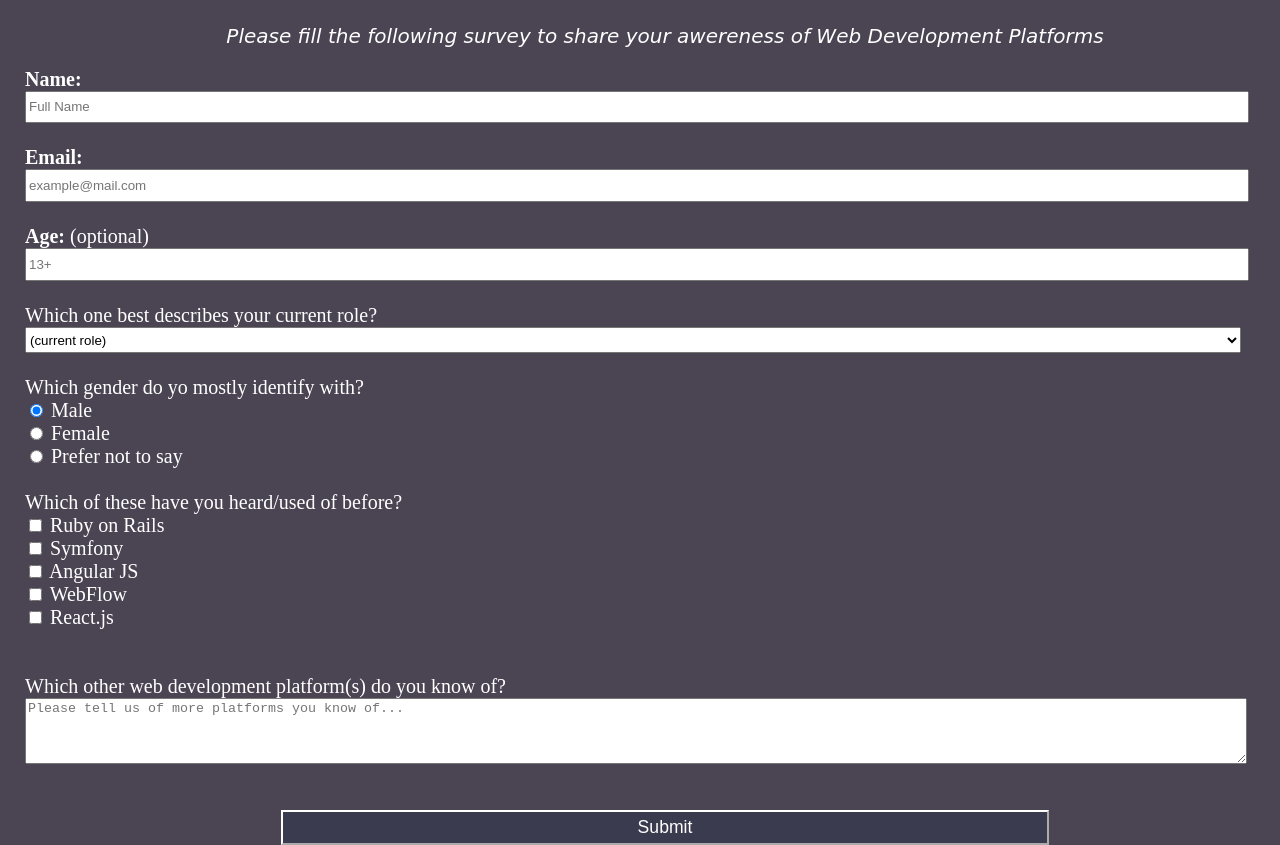
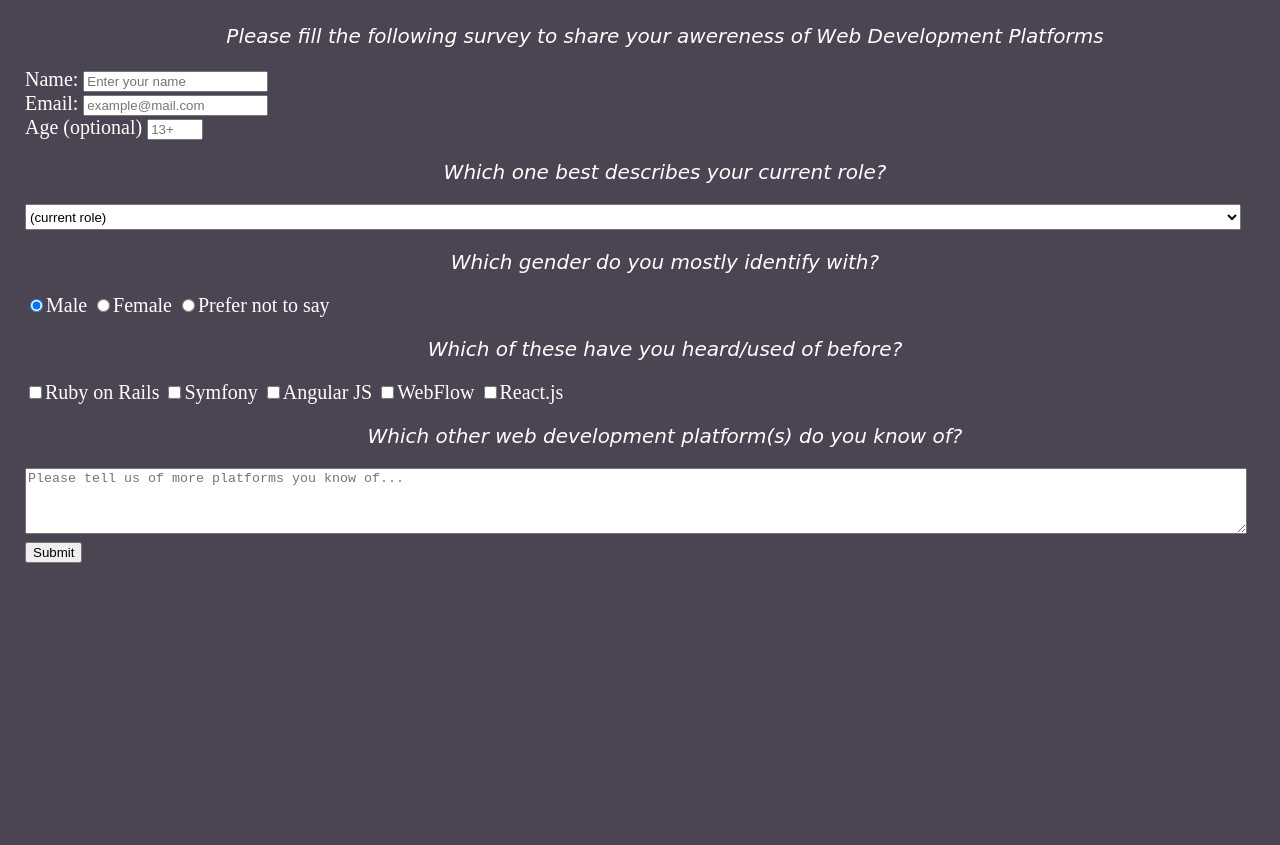
Before and after one commit to don-z3r0/freeCodeCamp-Survey-Form, a plain HTML site: page index.html in a window 1280 px wide. Shown: the part 77-922 px from the top of the page. After the commit the page ends 852 px from the top, so only its background shows below. Drawn offline with Linux system fonts and the light colour scheme.

Commit message:
Update index.html

```diff
--- a/index.html
+++ b/index.html
@@ -2,31 +2,41 @@
 <html>
   <head>
     <title>Web Development Platforms Survey Form</title>
-    <meta charset="utf-8" />
-    <meta name="viewport" content="width=device-width, initial-scale=1.0" />
+    <meta charset="utf-8">
+    <meta name="viewport" content="width=device-width, initial-scale=1.0">
     <link href="styles.css" rel="stylesheet" type="text/css" />
   </head>
   <body>
-    <div id="heading">
-    <h1 id="title">Web Development Platforms Survey Form</h1>
-    <p id="description">Please fill the following survey to share your awereness of Web Development Platforms</p>
+    <div class="cointainer">
+      <header class="header">
+        <h1 id="title">
+          Web Development Platforms Survey Form
+        </h1>
+        <p id="desc">
+          Please fill the following survey to share your awereness of Web Development Platforms
+        </p>
+      </header>
+      <form id="survey-form">
+        <div class="form-group">
+          <label id="name-label" for="name">Name:
+          </label>
+          <input id="name" class="form-control" type="text" name="name" placeholder="Enter your name" required="">
         </div>
-    <div id="main">
-    <form id="survey-form">
-      <div id="input-fields">
-        <label id="name-label"><b>Name:</b></label>
-        <input id="name" type="name" name="name" class="form" required placeholder="Full Name"/><br>
-        <br>
-       <label id="email-label"><b>Email:</b></label>
-          <input id="email" type="email" name="email" class="form" required placeholder="example@mail.com"/><br>
-          <br>
-        <label id="number-label"><b>Age:</b> (optional)</label>
-         <input id="number" type="number" name="number" class="form" min="5" max="99" placeholder="13+"/><br>
+        <div class="form-group">
+          <label id="email-label" for="email">Email:
+          </label>
+          <input id="email" class="form-control" type="email" name="emal" placeholder="example@mail.com" required="">
         </div>
-      <div id="dropdown-div"><br>
-        <label id="dropdown-label">Which one best describes your current role?</label>
-          <select id="dropdown" name="role" class="form">
-            <option value="0">(current role)</option>
+        <div class="form-group">
+          <label id="number-label" for="number">Age
+            <span class="clue">(optional)</span>
+          </label>
+          <input id="number" class="form-control" type="number" name="age" min="10" max="99" placeholder="13+">
+        </div>
+        <div class="form-group">
+          <p>Which one best describes your current role?</p>
+          <select id="dropdown" class="form-control" name="role" required="">
+            <option disabled="" selected="" value="">(current role)</option>
             <option value="role1">Student</option>
             <option value="role2">Full-Time Empyoled</option>
             <option value="role3">Part-Time Empyoled</option>
@@ -34,27 +44,42 @@
             <option value="role5">Prefer not to say</option>
           </select>
         </div>
-      <br>
-      <div id="gender-div">
-        <label id="gender-label">Which gender do yo mostly identify with?</label><br>
-          <input type="radio" class="radio-inline" name="gender" value="male" checked> Male<br>
-          <input type="radio" class="radio-inline" name="gender" value="female"> Female<br>
-          <input type="radio" class="radio-inline" name="gender" value="none"> Prefer not to say<br>
+        <div class="form-group">
+          <p>Which gender do you mostly identify with?</p>
+          <label>
+            <input type="radio" class="radio-inline" name="gender" value="male" checked>Male
+          </label>
+          <label>
+            <input type="radio" class="radio-inline" name="gender" value="female">Female
+          </label>
+          <label>
+            <input type="radio" class="radio-inline" name="gender" value="none">Prefer not to say
+          </label>
         </div>
-      <br>
-      <div id="checkbox-div">
-        <label id="checkbox-label">Which of these have you heard/used of before?</label><br>
-          <input type="checkbox" value="Ruby" name="platform"> Ruby on Rails<br>
-          <input type="checkbox" value="Symfony" name="platform"> Symfony<br>
-          <input type="checkbox" value="Angular" name="platform"> Angular JS<br>
-          <input type="checkbox" value="WebFlow" name="platform"> WebFlow<br>
-          <input type="checkbox" value="React.js" name="platform"> React.js<br>
+        <div class="form-group">
+          <p>Which of these have you heard/used of before?</p>
+          <label>
+            <input class="input-checkbox" type="checkbox" value="Ruby" name="platform">Ruby on Rails
+          </label>
+          <label>
+            <input class="input-checkbox" type="checkbox" value="Symfony" name="platform">Symfony
+          </label>
+          <label>
+            <input class="input-checkbox" type="checkbox" value="Angular" name="platform">Angular JS
+          </label>
+          <label>
+            <input class="input-checkbox" type="checkbox" value="WebFlow" name="platform">WebFlow
+          </label>
+          <label>
+            <input class="input-checkbox" type="checkbox" value="React.js" name="platform">React.js
+          </label>
         </div>
-
-      <div id="ending-div"><br><br>
-        <label id="textarea-label">Which other web development platform(s) do you know of?</label>
-        <textarea name="other" rows="4" cols="30" class="form" placeholder="Please tell us of more platforms you know of..."></textarea><br><br>
-        <input id="submit" type="submit" value="Submit">
+        <div class="form-group">
+          <p>Which other web development platform(s) do you know of?</p>
+          <textarea name="other" rows="4" cols="30" class="input-textarea" placeholder="Please tell us of more platforms you know of..."></textarea>
+        </div>
+        <div class="form-group">
+          <button id="submit" class="submit-button" type="submit">Submit</button>
         </div>
       </form>
     </div>
```
Lines whose indentation alone changed are shown as unchanged.
